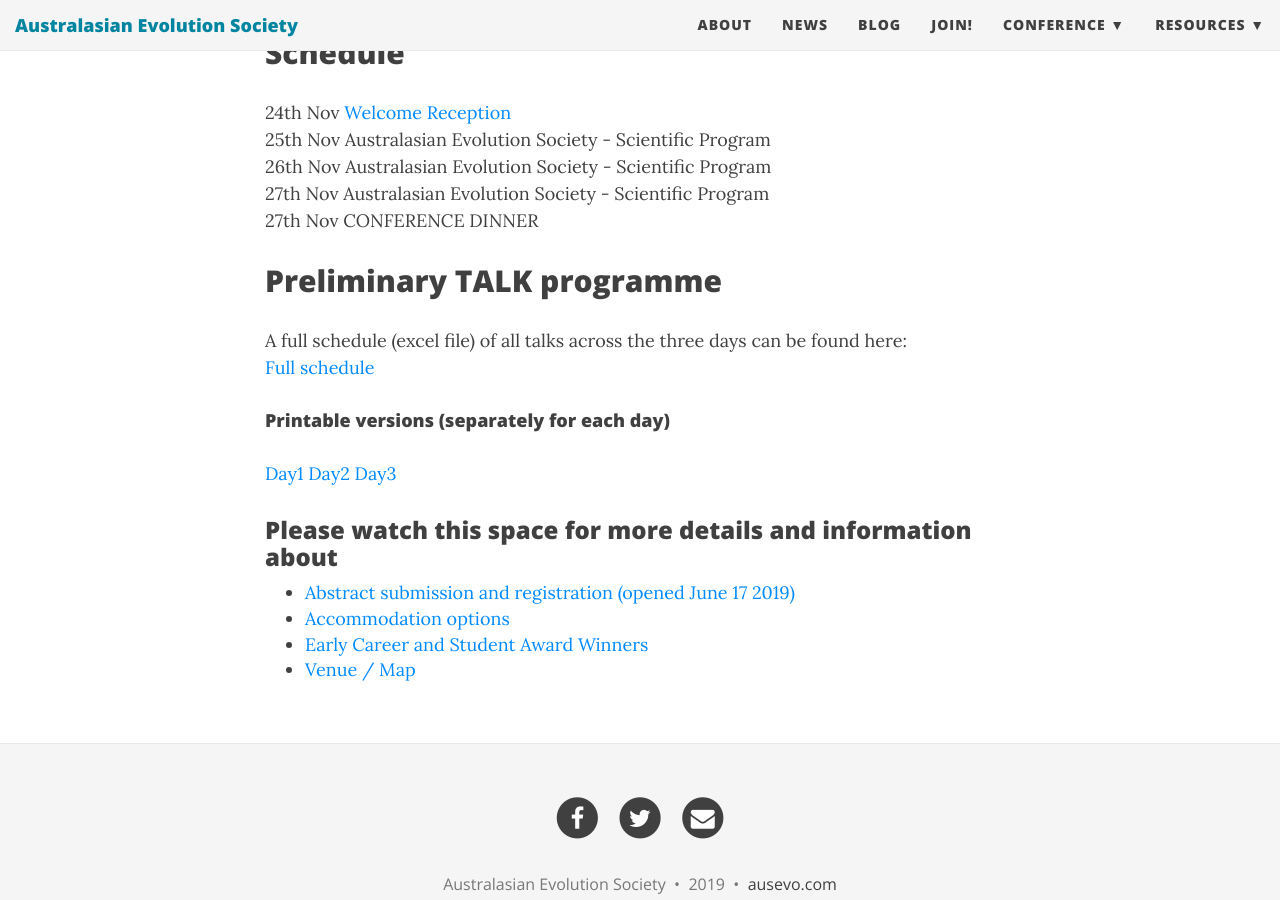
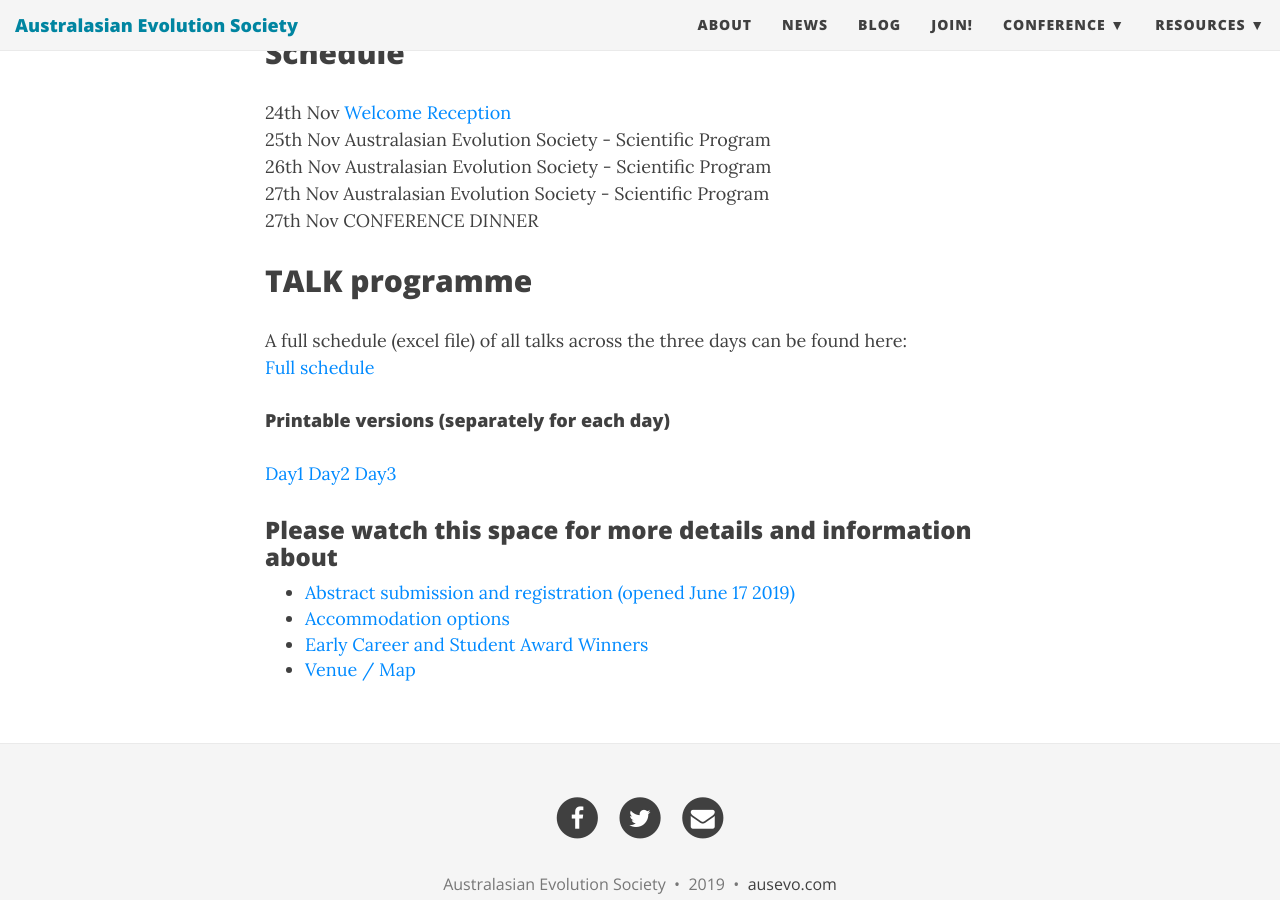
Before and after one commit to ausevo/ausevo.github.io, a Jekyll site: the page built from conference.md, in a window 1280 px wide and 900 px high, scrolled down 1272 px. Built offline with Jekyll 4.4.1, drawn with Linux system fonts in a browser that asks for light colours; nearby versions of some CDN libraries.

Commit message:
Update conference.md

```diff
--- a/conference.md
+++ b/conference.md
@@ -35,10 +35,10 @@
 27th Nov Australasian Evolution Society - Scientific Program
 27th Nov CONFERENCE DINNER
 
-## Preliminary TALK programme
+## TALK programme
 
 A full schedule (excel file) of all talks across the three days can  be found here:
-[Full schedule](http://ausevo.github.io/docs/AES Schedule 2019 Updated6Nov.xlsx)
+[Full schedule](http://ausevo.github.io/docs/AES Schedule 2019 UpdatedNov6.xlsx)
 
 #### Printable versions (separately for each day)
 [Day1](http://ausevo.github.io/docs/Day1.pdf)   [Day2](http://ausevo.github.io/docs/Day2.pdf)   [Day3](http://ausevo.github.io/docs/Day3.pdf)
```
